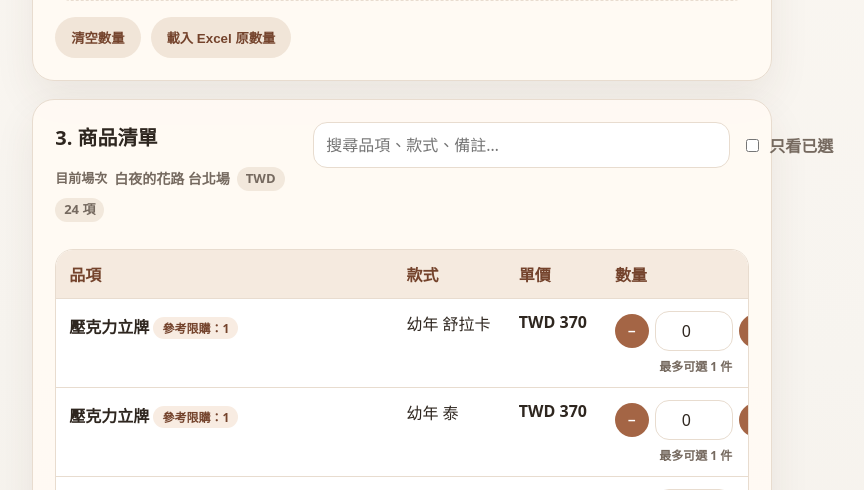
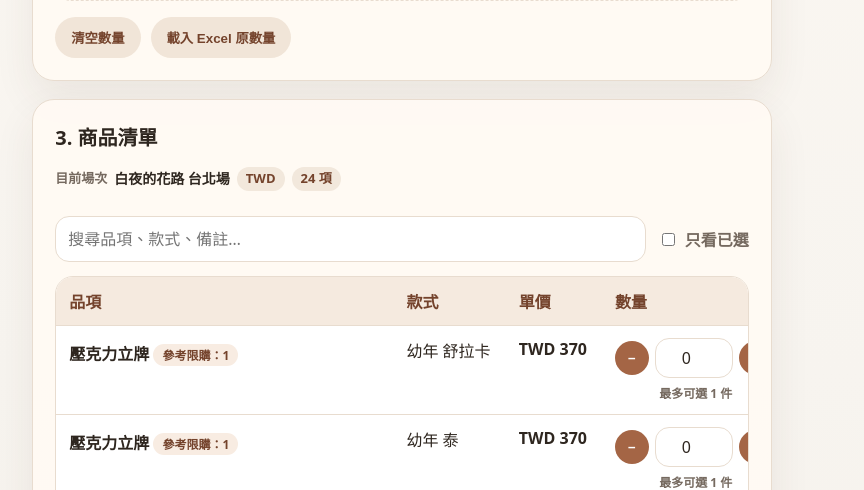
Before and after one commit to ying720/2026-lezhin-popup-cost-web, a Flask app: page / in a window 1280 px wide. Shown: the part 1072-1562 px from the top of the page, without its empty margins (19-883 px from the left). Run offline with Flask 3, Linux system fonts and the light colour scheme.

Commit message:
Fix product header layout

```diff
--- a/static/style.css
+++ b/static/style.css
@@ -367,16 +367,15 @@ button.secondary:hover { background: #e6d2c0; }
 }
 
 .products-head {
-  display: flex;
-  justify-content: space-between;
-  align-items: flex-start;
-  gap: 18px;
+  display: grid;
+  grid-template-columns: minmax(0, 1fr);
+  gap: 12px;
   margin-bottom: 14px;
 }
 
 .products-head > div:first-child {
-  min-width: 240px;
-  flex: 1 1 auto;
+  min-width: 0;
+  width: 100%;
 }
 #eventInfo.event-meta,
 #eventInfo {
@@ -394,7 +393,7 @@ button.secondary:hover { background: #e6d2c0; }
   font-weight: 700;
 }
 .event-meta-name {
-  color: var(--text);
+  color: var(--ink);
   font-size: 14px;
   line-height: 1.25;
   max-width: 100%;
@@ -406,15 +405,21 @@ button.secondary:hover { background: #e6d2c0; }
   padding: 3px 9px;
   border-radius: 999px;
   background: #f2e8dc;
-  color: var(--brown);
+  color: var(--accent-dark);
   font-weight: 800;
   white-space: nowrap;
 }
 .toolbar {
-  display: flex;
+  display: grid;
+  grid-template-columns: minmax(0, 1fr) max-content;
   gap: 12px;
   align-items: center;
-  min-width: min(520px, 100%);
+  width: 100%;
+  min-width: 0;
+}
+.toolbar input[type="search"] {
+  width: 100%;
+  min-width: 0;
 }
 .checkline {
   flex-direction: row;
@@ -509,7 +514,11 @@ td.note {
 
 @media (max-width: 980px) {
   .hero { flex-direction: column; }
-  .products-head, .toolbar { flex-direction: column; align-items: stretch; }
+  .products-head { grid-template-columns: 1fr; }
+  .toolbar {
+    grid-template-columns: 1fr;
+    align-items: stretch;
+  }
 }
 
 @media (max-width: 720px) {
```
